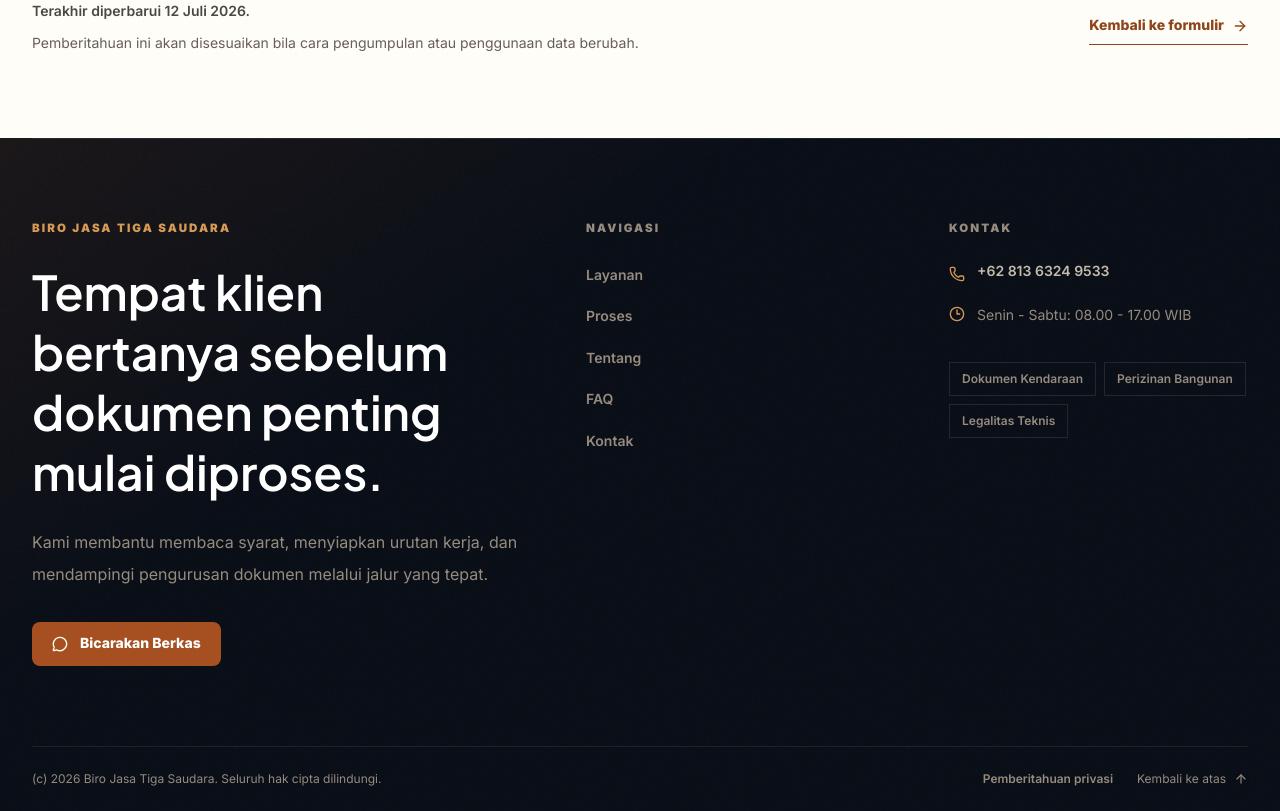
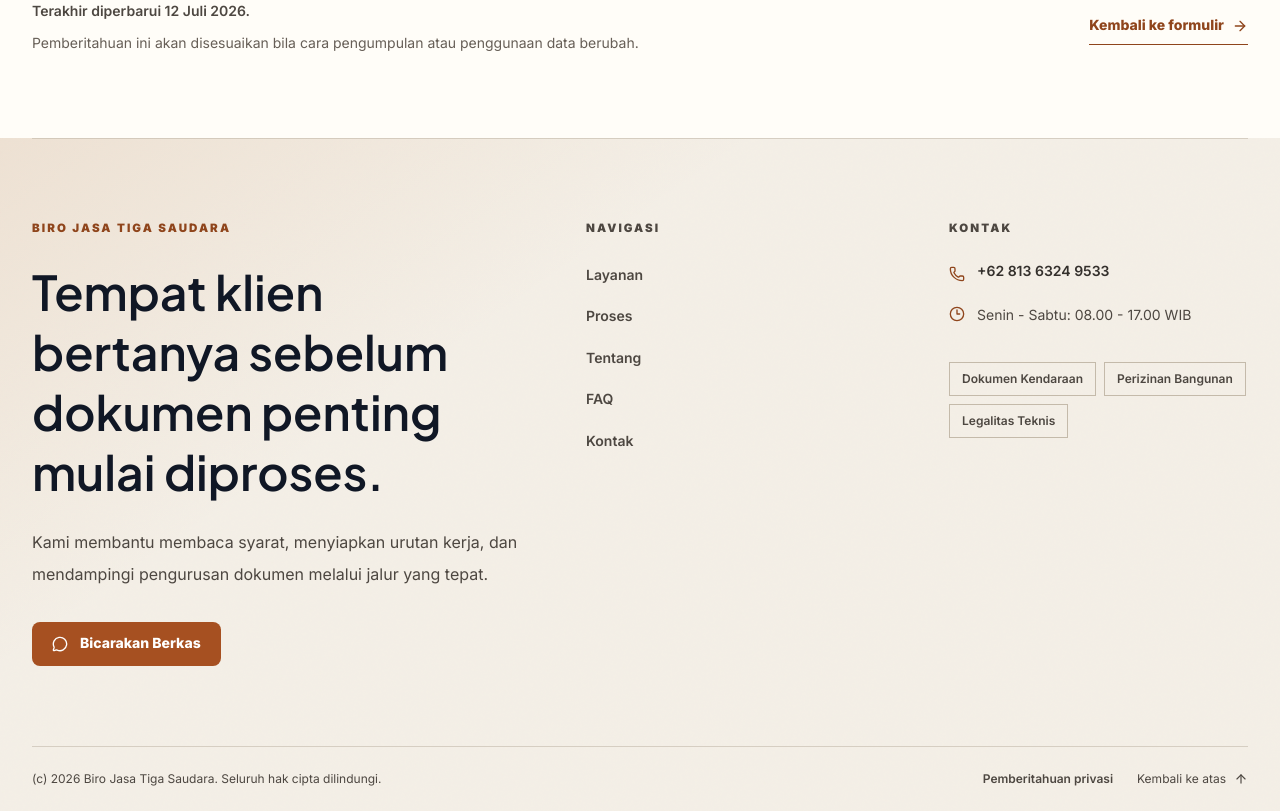
Before and after one commit to brilliantgibrann16/web-biro-jasa, a Next.js app: page /privasi in a window 1280 px wide. Shown: the part 2420-3231 px from the top of the page. Built offline with nearby package versions, Linux system fonts and the light colour scheme; no server answers.

Commit message:
refactor: unify content surfaces across themes

```diff
--- a/src/app/globals.css
+++ b/src/app/globals.css
@@ -63,9 +63,7 @@
   --color-editorial-base: var(--theme-editorial-base);
   --color-editorial-text: var(--theme-editorial-text);
   --color-editorial-muted: var(--theme-editorial-muted);
-  --color-editorial-subtle: var(--theme-editorial-subtle);
   --color-editorial-line: var(--theme-editorial-line);
-  --color-editorial-ghost: var(--theme-editorial-ghost);
   --color-editorial-faint: var(--theme-editorial-faint);
   --color-editorial-action-hover: var(--theme-editorial-action-hover);
 
@@ -147,25 +145,15 @@ html {
   --theme-editorial-base: #f2e7d8;
   --theme-editorial-text: #142033;
   --theme-editorial-muted: #4f5963;
-  --theme-editorial-subtle: #4f5963;
   --theme-editorial-line: rgba(143, 69, 28, 0.24);
-  --theme-editorial-ghost: #756f68;
   --theme-editorial-faint: rgba(20, 32, 51, 0.085);
   --theme-editorial-action-hover: #a65021;
   --editorial-frame: rgba(20, 32, 51, 0.15);
-  --editorial-grid-line: rgba(20, 32, 51, 0.055);
   --editorial-hero-glow: rgba(184, 100, 42, 0.16);
-  --editorial-card-glow: rgba(184, 100, 42, 0.16);
-  --editorial-process-glow: rgba(184, 100, 42, 0.14);
   --editorial-steel-glow: rgba(20, 32, 51, 0.09);
   --editorial-hero-start: #f7f0e5;
   --editorial-hero-mid: #eadfce;
   --editorial-hero-end: #d8dfe3;
-  --editorial-card-start: #f2e7d8;
-  --editorial-card-end: #cad4d9;
-  --editorial-process-start: #f5e9df;
-  --editorial-process-mid: #ede5da;
-  --editorial-process-end: #d8e0e4;
   --focus-on-light: #07111f;
   --focus-on-dark: #fffdf8;
   scroll-behavior: smooth;
@@ -285,25 +273,15 @@ html[data-theme="dark"] {
   --theme-editorial-base: #07111f;
   --theme-editorial-text: #fffdf8;
   --theme-editorial-muted: #c4c9d0;
-  --theme-editorial-subtle: #a9b0bb;
   --theme-editorial-line: rgba(255, 255, 255, 0.14);
-  --theme-editorial-ghost: rgba(255, 255, 255, 0.4);
   --theme-editorial-faint: rgba(255, 255, 255, 0.055);
   --theme-editorial-action-hover: #0d1a2c;
   --editorial-frame: rgba(255, 255, 255, 0.12);
-  --editorial-grid-line: rgba(255, 255, 255, 0.055);
   --editorial-hero-glow: rgba(215, 154, 85, 0.15);
-  --editorial-card-glow: rgba(184, 100, 42, 0.12);
-  --editorial-process-glow: rgba(215, 154, 85, 0.13);
   --editorial-steel-glow: transparent;
   --editorial-hero-start: #050b13;
   --editorial-hero-mid: #07111f;
   --editorial-hero-end: #101b2e;
-  --editorial-card-start: #07111f;
-  --editorial-card-end: #07111f;
-  --editorial-process-start: #050b13;
-  --editorial-process-mid: #07111f;
-  --editorial-process-end: #0f1d31;
   color-scheme: dark;
 }
 
@@ -365,28 +343,6 @@ html[data-theme="dark"] .glass {
     );
 }
 
-.editorial-gradient-card {
-  background:
-    linear-gradient(140deg, var(--editorial-card-glow), transparent 38%),
-    linear-gradient(
-      142deg,
-      var(--editorial-card-start) 0%,
-      var(--editorial-card-end) 100%
-    );
-}
-
-.editorial-gradient-process {
-  background:
-    radial-gradient(circle at 18% 12%, var(--editorial-process-glow), transparent 27%),
-    radial-gradient(circle at 86% 86%, var(--editorial-steel-glow), transparent 38%),
-    linear-gradient(
-      150deg,
-      var(--editorial-process-start) 0%,
-      var(--editorial-process-mid) 52%,
-      var(--editorial-process-end) 100%
-    );
-}
-
 .editorial-frame {
   border-color: var(--editorial-frame);
 }
@@ -401,14 +357,6 @@ html[data-theme="dark"] .glass {
   background:
     linear-gradient(140deg, rgba(184, 100, 42, 0.2), transparent 32%),
     linear-gradient(160deg, #070d17 0%, #0c1728 52%, #121c2e 100%);
-}
-
-.architect-grid {
-  background-image:
-    linear-gradient(var(--editorial-grid-line) 1px, transparent 1px),
-    linear-gradient(90deg, var(--editorial-grid-line) 1px, transparent 1px);
-  background-size: 56px 56px;
-  mask-image: linear-gradient(to right, transparent 0%, black 22%, black 82%, transparent 100%);
 }
 
 .paper-grid {
--- a/src/components/layout/Footer.tsx
+++ b/src/components/layout/Footer.tsx
@@ -10,20 +10,23 @@ import { COMPANY, NAV_ITEMS, SERVICE_CATEGORIES } from "@/lib/constants";
 
 export default function Footer() {
   return (
-    <footer className="relative overflow-hidden bg-ink text-white" role="contentinfo">
+    <footer
+      className="relative overflow-hidden bg-surface-warm text-accent dark:bg-ink dark:text-white"
+      role="contentinfo"
+    >
       <div className="absolute inset-0 bg-[linear-gradient(145deg,rgba(184,100,42,0.1),transparent_34%)]" />
       <div className="noise absolute inset-0 opacity-70" />
 
       <div className="relative mx-auto max-w-7xl px-5 sm:px-8">
-        <div className="grid gap-12 border-y border-white/[0.08] py-16 md:py-20 lg:grid-cols-[minmax(0,1.18fr)_minmax(0,0.72fr)_minmax(0,0.72fr)] lg:gap-16">
+        <div className="grid gap-12 border-y border-neutral-300/60 py-16 dark:border-white/[0.08] md:py-20 lg:grid-cols-[minmax(0,1.18fr)_minmax(0,0.72fr)_minmax(0,0.72fr)] lg:gap-16">
           <div>
-            <p className="text-[0.72rem] font-black uppercase tracking-[0.18em] text-primary-light">
+            <p className="text-[0.72rem] font-black uppercase tracking-[0.18em] text-primary-dark dark:text-primary-light">
               Biro Jasa Tiga Saudara
             </p>
-            <h3 className="mt-6 max-w-2xl text-3xl font-semibold leading-tight text-white sm:text-5xl">
+            <h3 className="mt-6 max-w-2xl text-3xl font-semibold leading-tight text-accent dark:text-white sm:text-5xl">
               Tempat klien bertanya sebelum dokumen penting mulai diproses.
             </h3>
-            <p className="mt-6 max-w-xl text-sm leading-7 text-neutral-400 sm:text-base sm:leading-8">
+            <p className="mt-6 max-w-xl text-sm leading-7 text-neutral-600 dark:text-neutral-400 sm:text-base sm:leading-8">
               Kami membantu membaca syarat, menyiapkan urutan kerja, dan
               mendampingi pengurusan dokumen melalui jalur yang tepat.
             </p>
@@ -40,7 +43,7 @@ export default function Footer() {
           </div>
 
           <div>
-            <h4 className="text-[0.72rem] font-black uppercase tracking-[0.18em] text-neutral-400">
+            <h4 className="text-[0.72rem] font-black uppercase tracking-[0.18em] text-neutral-600 dark:text-neutral-400">
               Navigasi
             </h4>
             <ul className="mt-6 space-y-4">
@@ -48,7 +51,7 @@ export default function Footer() {
                 <li key={item.href}>
                   <Link
                     href={item.href}
-                    className="group inline-flex items-center gap-2 text-sm font-semibold text-neutral-400 transition-colors duration-200 hover:text-white"
+                    className="group inline-flex items-center gap-2 text-sm font-semibold text-neutral-600 transition-colors duration-200 hover:text-primary-dark dark:text-neutral-400 dark:hover:text-white"
                   >
                     <span>{item.label}</span>
                     <ArrowUpRight className="h-3.5 w-3.5 text-primary/0 transition-all duration-300 group-hover:-translate-y-0.5 group-hover:translate-x-0.5 group-hover:text-primary" />
@@ -59,19 +62,19 @@ export default function Footer() {
           </div>
 
           <div>
-            <h4 className="text-[0.72rem] font-black uppercase tracking-[0.18em] text-neutral-400">
+            <h4 className="text-[0.72rem] font-black uppercase tracking-[0.18em] text-neutral-600 dark:text-neutral-400">
               Kontak
             </h4>
             <div className="mt-6 space-y-5">
               <div className="flex items-start gap-3">
-                <Phone className="mt-1 h-4 w-4 text-primary-light" />
-                <p className="text-sm font-semibold text-neutral-300">
+                <Phone className="mt-1 h-4 w-4 text-primary-dark dark:text-primary-light" />
+                <p className="text-sm font-semibold text-neutral-700 dark:text-neutral-300">
                   {COMPANY.phone}
                 </p>
               </div>
               <div className="flex items-start gap-3">
-                <Clock3 className="mt-1 h-4 w-4 text-primary-light" />
-                <p className="text-sm leading-7 text-neutral-400">
+                <Clock3 className="mt-1 h-4 w-4 text-primary-dark dark:text-primary-light" />
+                <p className="text-sm leading-7 text-neutral-600 dark:text-neutral-400">
                   {COMPANY.hours}
                 </p>
               </div>
@@ -82,7 +85,7 @@ export default function Footer() {
                 <Link
                   key={service.id}
                   href={`/layanan/${service.slug}`}
-                  className="border border-white/10 px-3 py-2 text-xs font-semibold text-neutral-400 transition-colors duration-300 hover:border-primary/35 hover:text-white"
+                  className="border border-neutral-300 px-3 py-2 text-xs font-semibold text-neutral-600 transition-colors duration-300 hover:border-primary/35 hover:text-primary-dark dark:border-white/10 dark:text-neutral-400 dark:hover:text-white"
                 >
                   {service.title}
                 </Link>
@@ -91,20 +94,20 @@ export default function Footer() {
           </div>
         </div>
 
-        <div className="flex flex-col gap-5 py-6 text-xs text-neutral-400 sm:flex-row sm:items-center sm:justify-between">
+        <div className="flex flex-col gap-5 py-6 text-xs text-neutral-600 dark:text-neutral-400 sm:flex-row sm:items-center sm:justify-between">
           <p>
             (c) {COMPANY.year} {COMPANY.name}. Seluruh hak cipta dilindungi.
           </p>
           <div className="flex flex-wrap items-center gap-x-6 gap-y-3">
             <Link
               href="/privasi"
-              className="font-semibold text-neutral-400 transition-colors duration-200 hover:text-primary-light"
+              className="font-semibold text-neutral-600 transition-colors duration-200 hover:text-primary-dark dark:text-neutral-400 dark:hover:text-primary-light"
             >
               Pemberitahuan privasi
             </Link>
             <a
               href="#"
-              className="group inline-flex items-center gap-2 text-neutral-400 transition-colors duration-200 hover:text-primary-light"
+              className="group inline-flex items-center gap-2 text-neutral-600 transition-colors duration-200 hover:text-primary-dark dark:text-neutral-400 dark:hover:text-primary-light"
               aria-label="Kembali ke atas"
             >
               Kembali ke atas
--- a/src/components/sections/FeaturedServices.tsx
+++ b/src/components/sections/FeaturedServices.tsx
@@ -59,15 +59,13 @@ export default function FeaturedServices() {
           >
             <Link
               href={leadService.href}
-              className="editorial-gradient-card group relative flex min-h-[520px] overflow-hidden p-8 text-editorial-text transition-transform duration-500 hover:-translate-y-1 md:p-10"
+              className="group relative flex min-h-[520px] overflow-hidden border border-neutral-200 bg-paper p-8 text-accent transition-all duration-500 hover:-translate-y-1 hover:border-primary/30 md:p-10"
             >
-              <div className="architect-grid absolute inset-0 opacity-28" />
-
               <div className="relative flex min-h-full flex-1 flex-col">
                 <div className="flex items-start justify-between gap-8">
                   <LeadIcon className="h-8 w-8 text-primary" aria-hidden="true" />
                   <span
-                    className="font-display text-8xl font-black leading-none text-editorial-faint"
+                    className="font-display text-8xl font-black leading-none text-neutral-400"
                     aria-hidden="true"
                   >
                     01
@@ -81,13 +79,13 @@ export default function FeaturedServices() {
                   <h3 className="mt-5 font-display text-4xl font-semibold leading-[1.02] sm:text-6xl">
                     {leadService.title}
                   </h3>
-                  <p className="mt-6 max-w-xl text-base leading-8 text-editorial-muted">
+                  <p className="mt-6 max-w-xl text-base leading-8 text-neutral-500">
                     {leadService.description}
                   </p>
                 </div>
 
-                <div className="mt-10 flex items-center justify-between border-t border-editorial-line pt-6">
-                  <span className="text-sm font-bold text-editorial-muted">
+                <div className="mt-10 flex items-center justify-between border-t border-neutral-200 pt-6">
+                  <span className="text-sm font-bold text-neutral-500">
                     Baca halaman layanan
                   </span>
                   <span className="inline-flex items-center gap-2 text-sm font-extrabold text-primary">
```
Also changed, not shown: src/components/sections/ProcessSection.tsx (+19 -21 lines).
